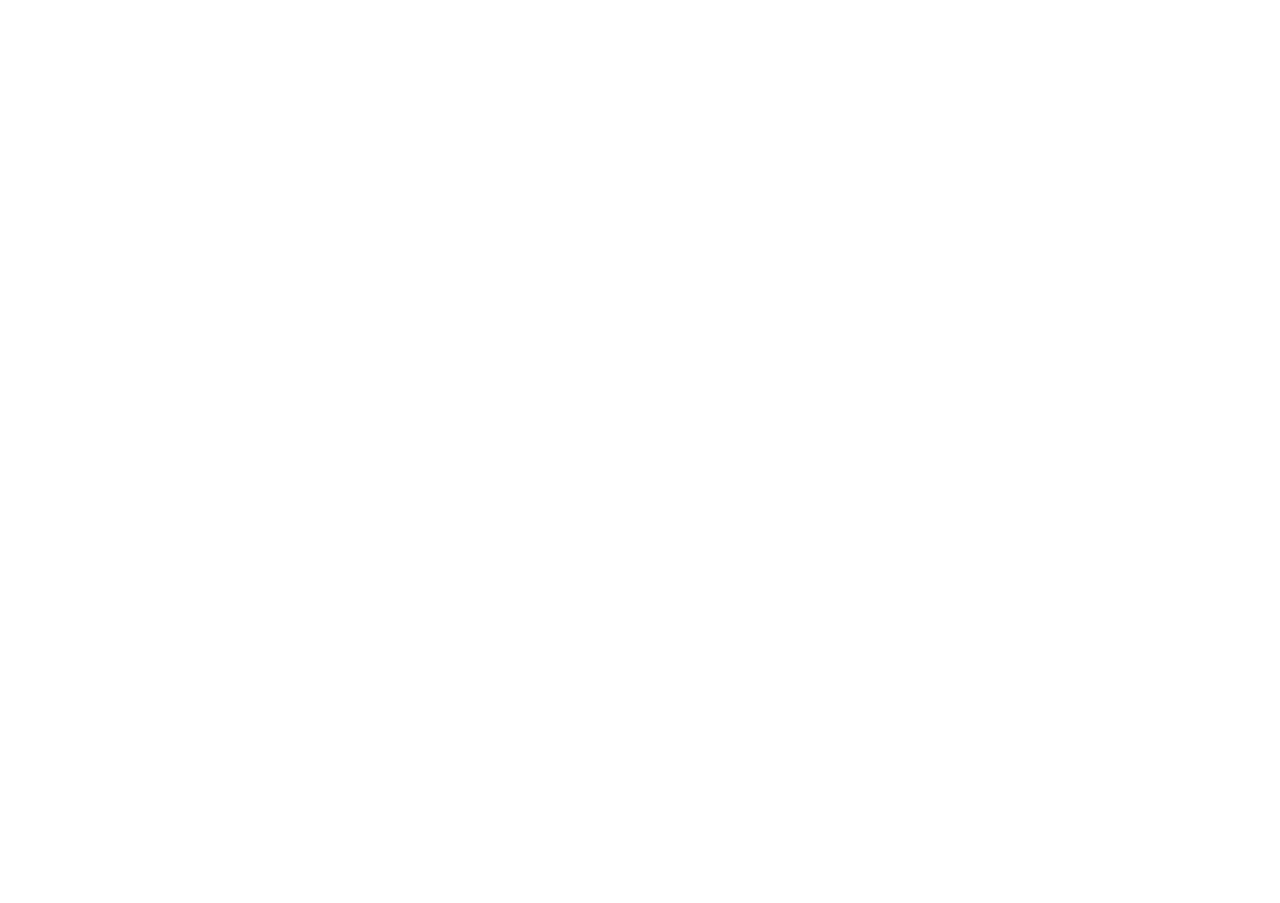
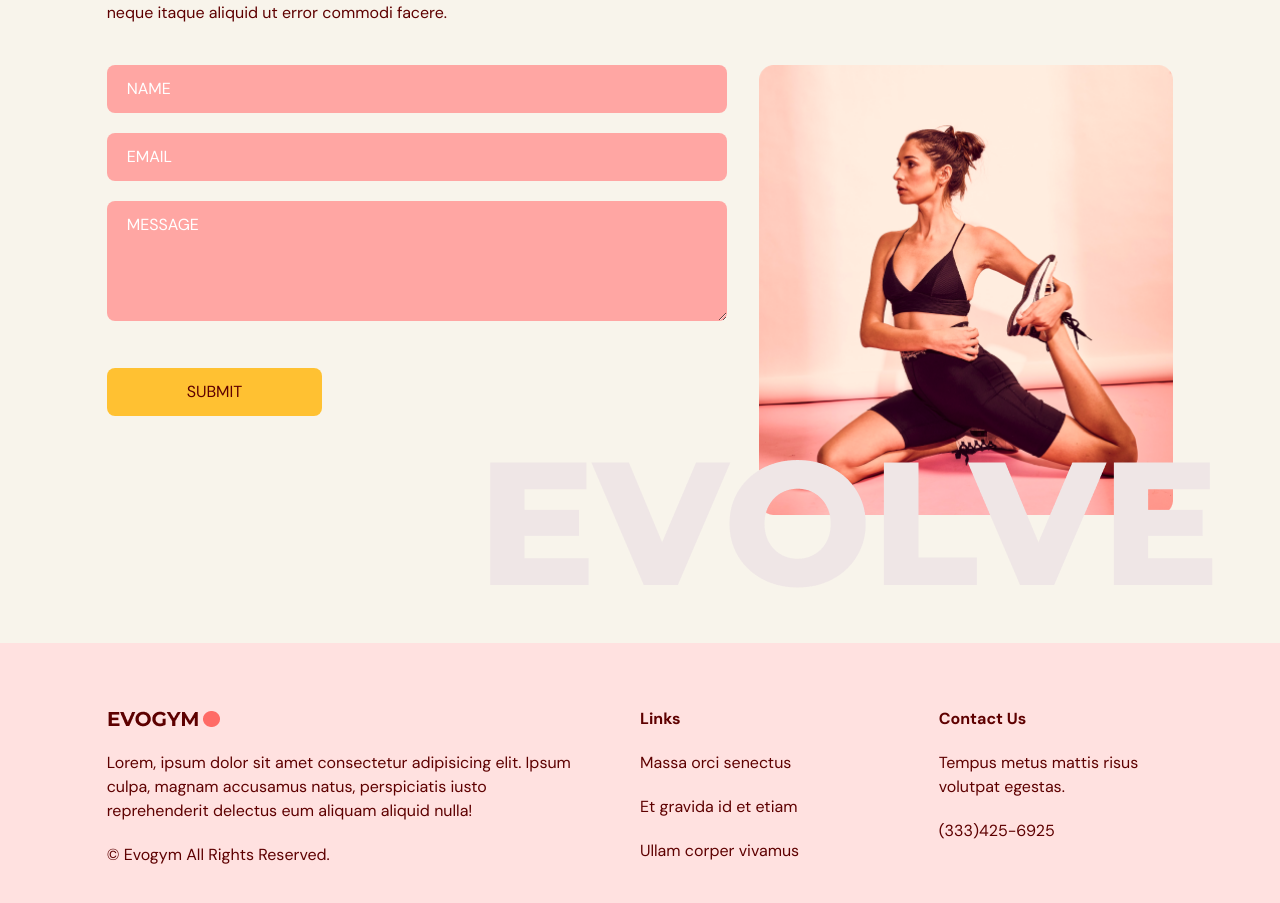
Before and after one commit to simonbjerkas/gym-application, a React (Vite) app: page / in a window 1280 px wide. Shown: the part 3186-4089 px from the top of the page. Before the commit the page ends 2987 px from the top, so only its background shows below. Built offline with nearby package versions, Linux system fonts and the light colour scheme.

Commit message:
Footer completed

```diff
--- a/src/App.tsx
+++ b/src/App.tsx
@@ -1,4 +1,6 @@
 import Benefits from "@/scenes/benefits";
+import ContactUs from "@/scenes/contactUs";
+import Footer from "@/scenes/footer";
 import Home from "@/scenes/home";
 import Navbar from "@/scenes/navbar";
 import OurClasses from "@/scenes/ourClasses";
@@ -32,6 +34,8 @@ function App() {
       <Home setSelectedPage={setSelectedPage} />
       <Benefits setSelectedPage={setSelectedPage} />
       <OurClasses setSelectedPage={setSelectedPage} />
+      <ContactUs setSelectedPage={setSelectedPage} />
+      <Footer />
     </div>
   );
 }
--- /dev/null
+++ b/src/scenes/footer/index.tsx
@@ -0,0 +1,32 @@
+import Logo from "@/assets/Logo.png";
+
+const Footer = () => {
+  return (
+    <footer className="bg-primary-100 py-16">
+      <div className="justify-content mx-auto w-5/6 gap-16 md:flex">
+        <div className="mt-16 basis-1/2 md:mt-0">
+          <img src={Logo} alt="logo" />
+          <p className="my-5">
+            Lorem, ipsum dolor sit amet consectetur adipisicing elit. Ipsum
+            culpa, magnam accusamus natus, perspiciatis iusto reprehenderit
+            delectus eum aliquam aliquid nulla!
+          </p>
+          <p>© Evogym All Rights Reserved.</p>
+        </div>
+        <div className="mt-16 basis-1/4 md:mt-0">
+          <h4 className="font-bold">Links</h4>
+          <p className="mt-5">Massa orci senectus</p>
+          <p className="my-5">Et gravida id et etiam</p>
+          <p>Ullam corper vivamus</p>
+        </div>
+        <div className="mt-16 basis-1/4 md:mt-0">
+          <h4 className="font-bold">Contact Us</h4>
+          <p className="my-5">Tempus metus mattis risus volutpat egestas.</p>
+          <p>(333)425-6925</p>
+        </div>
+      </div>
+    </footer>
+  );
+};
+
+export default Footer;
```
